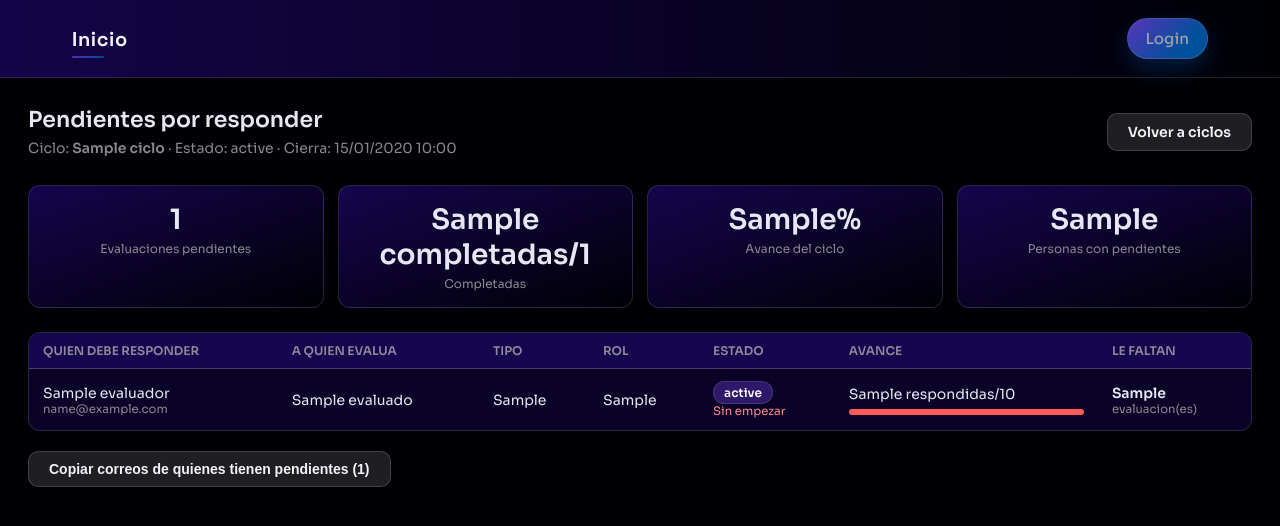
After one commit to BIColtrade/xppsupli, a Django app: template modulo_valoracion/templates/valoracion_pendientes.html in a window 1280 px wide. The commit adds this page. Shown: the top 526 px of the page. Run offline with Django 5.2, Linux system fonts and the light colour scheme; the template is opened without the code that fills it: most values are stand-ins (such as "Sample title", 1, 10 or a date in 2020); parts of the project's set-up code (start-up, migrations or seed data) failed here and were passed over.

Commit message:
Agrega pagina 'Ver pendientes' por ciclo con avance real por evaluador y copia de correos

```diff
--- a/modulo_valoracion/static/css/valoracion.css
+++ b/modulo_valoracion/static/css/valoracion.css
@@ -402,3 +402,11 @@ body {
   color: #fff;
   vertical-align: middle;
 }
+
+/* ---- Titulo de seccion dentro de una pagina ---- */
+.val-section__title {
+  font-size: 18px;
+  font-weight: 700;
+  color: var(--val-text);
+  margin: 24px 0 4px;
+}
--- a/modulo_valoracion/templates/valoracion_ciclos.html
+++ b/modulo_valoracion/templates/valoracion_ciclos.html
@@ -42,6 +42,7 @@
           </td>
           <td class="val-actions">
             <a href="{% url 'modulo_valoracion:editar_ciclo' c.id %}" class="val-btn val-btn--secondary val-btn--sm">Editar</a>
+            <a href="{% url 'modulo_valoracion:pendientes_ciclo' c.id %}" class="val-btn val-btn--secondary val-btn--sm">Ver pendientes</a>
 <form method="post" action="{% url 'modulo_valoracion:consolidar_ciclo' c.id %}" style="display:inline;"
                   onsubmit="return confirm('Consolidar resultados del ciclo? Procesara todas las evaluaciones completadas.');">
               {% csrf_token %}
--- /dev/null
+++ b/modulo_valoracion/templates/valoracion_pendientes.html
@@ -0,0 +1,124 @@
+{% load static %}
+{% include "navbar.html" %}
+<link rel="stylesheet" href="{% static 'css/valoracion.css' %}">
+
+<section class="val-page">
+  <div class="val-page__header">
+    <div>
+      <h1 class="val-page__title">Pendientes por responder</h1>
+      <p class="val-page__subtitle">
+        Ciclo: <strong>{{ ciclo.nombre }}</strong> &middot;
+        Estado: {{ ciclo.estado_efectivo_display }} &middot;
+        Cierra: {{ ciclo.fecha_cierre|date:"d/m/Y H:i" }}
+      </p>
+    </div>
+    <a href="{% url 'modulo_valoracion:gestionar_ciclos' %}" class="val-btn val-btn--secondary">Volver a ciclos</a>
+  </div>
+
+  <div class="val-stats">
+    <div class="val-stat">
+      <div class="val-stat__value">{{ total_pendientes }}</div>
+      <div class="val-stat__label">Evaluaciones pendientes</div>
+    </div>
+    <div class="val-stat">
+      <div class="val-stat__value">{{ completadas }}/{{ total_asignaciones }}</div>
+      <div class="val-stat__label">Completadas</div>
+    </div>
+    <div class="val-stat">
+      <div class="val-stat__value">{{ avance_pct }}%</div>
+      <div class="val-stat__label">Avance del ciclo</div>
+    </div>
+    <div class="val-stat">
+      <div class="val-stat__value">{{ personas_pendientes }}</div>
+      <div class="val-stat__label">Personas con pendientes</div>
+    </div>
+  </div>
+
+  {% if total_pendientes == 0 and total_asignaciones %}
+    <div class="val-alert val-alert--success">
+      Todo el mundo respondio. No queda ninguna evaluacion pendiente en este ciclo.
+    </div>
+  {% endif %}
+
+  <div class="val-table-wrap">
+    <table class="val-table">
+      <thead>
+        <tr>
+          <th>Quien debe responder</th>
+          <th>A quien evalua</th>
+          <th>Tipo</th>
+          <th>Rol</th>
+          <th>Estado</th>
+          <th>Avance</th>
+          <th>Le faltan</th>
+        </tr>
+      </thead>
+      <tbody>
+        {% for f in filas %}
+        <tr{% if f.hecha %} style="opacity:.55;"{% endif %}>
+          <td>
+            {{ f.asignacion.evaluador }}
+            <br><small style="color:var(--val-muted);">{{ f.asignacion.evaluador.email }}</small>
+          </td>
+          <td>{{ f.asignacion.evaluado }}</td>
+          <td>{{ f.asignacion.get_tipo_evaluacion_display }}</td>
+          <td>{{ f.asignacion.get_rol_evaluador_display }}</td>
+          <td>
+            <span class="status-badge status-badge--{{ f.asignacion.estado }}">
+              {{ f.asignacion.get_estado_display }}
+            </span>
+            {% if not f.hecha and not f.empezo %}
+              <br><small style="color:#ff8a8a;">Sin empezar</small>
+            {% endif %}
+          </td>
+          <td>
+            {{ f.respondidas }}/{{ f.total }}
+            <div style="height:6px;background:rgba(255,255,255,.10);border-radius:999px;margin-top:6px;overflow:hidden;">
+              <div style="height:100%;width:{{ f.pct }}%;background:{% if f.hecha %}#7ee787{% elif f.empezo %}#ffcc80{% else %}#ff5a5a{% endif %};"></div>
+            </div>
+          </td>
+          <td>
+            {% if f.faltan_persona %}
+              <strong>{{ f.faltan_persona }}</strong>
+              <br><small style="color:var(--val-muted);">evaluacion(es)</small>
+            {% else %}
+              <small style="color:var(--val-muted);">al dia</small>
+            {% endif %}
+          </td>
+        </tr>
+        {% empty %}
+        <tr><td colspan="7" style="text-align:center;color:var(--val-muted);padding:24px;">
+          Este ciclo no tiene asignaciones.
+        </td></tr>
+        {% endfor %}
+      </tbody>
+    </table>
+  </div>
+
+  {% if correos %}
+  <div style="margin-top:20px;">
+    <button type="button" class="val-btn val-btn--secondary" onclick="copiarCorreos()">
+      Copiar correos de quienes tienen pendientes ({{ correos|length }})
+    </button>
+    <textarea id="lista-correos" readonly
+      style="display:none;width:100%;margin-top:10px;min-height:80px;">{% for c in correos %}{{ c }}{% if not forloop.last %}; {% endif %}{% endfor %}</textarea>
+  </div>
+
+  <script>
+    function copiarCorreos() {
+      var ta = document.getElementById('lista-correos');
+      ta.style.display = 'block';
+      ta.select();
+      try {
+        document.execCommand('copy');
+        alert('Correos copiados. Ya los puedes pegar en el correo de recordatorio.');
+      } catch (e) {
+        alert('Selecciona el texto de abajo y copialo manualmente.');
+      }
+    }
+  </script>
+  {% endif %}
+</section>
+
+    </main>
+  </div>
--- a/modulo_valoracion/urls.py
+++ b/modulo_valoracion/urls.py
@@ -31,6 +31,7 @@ urlpatterns = [
     path("ciclos/", views.gestionar_ciclos, name="gestionar_ciclos"),
     path("ciclos/crear/", views.crear_ciclo, name="crear_ciclo"),
     path("ciclos/editar/<int:ciclo_id>/", views.editar_ciclo, name="editar_ciclo"),
+    path("ciclos/<int:ciclo_id>/pendientes/", views.pendientes_ciclo, name="pendientes_ciclo"),
     path("ciclos/<int:ciclo_id>/consolidar/", views.consolidar_ciclo, name="consolidar_ciclo"),
 
     # Detalle de resultado
```
Also changed, not shown: modulo_valoracion/tests.py (+73 -0 lines), modulo_valoracion/views.py (+73 -1 lines).
